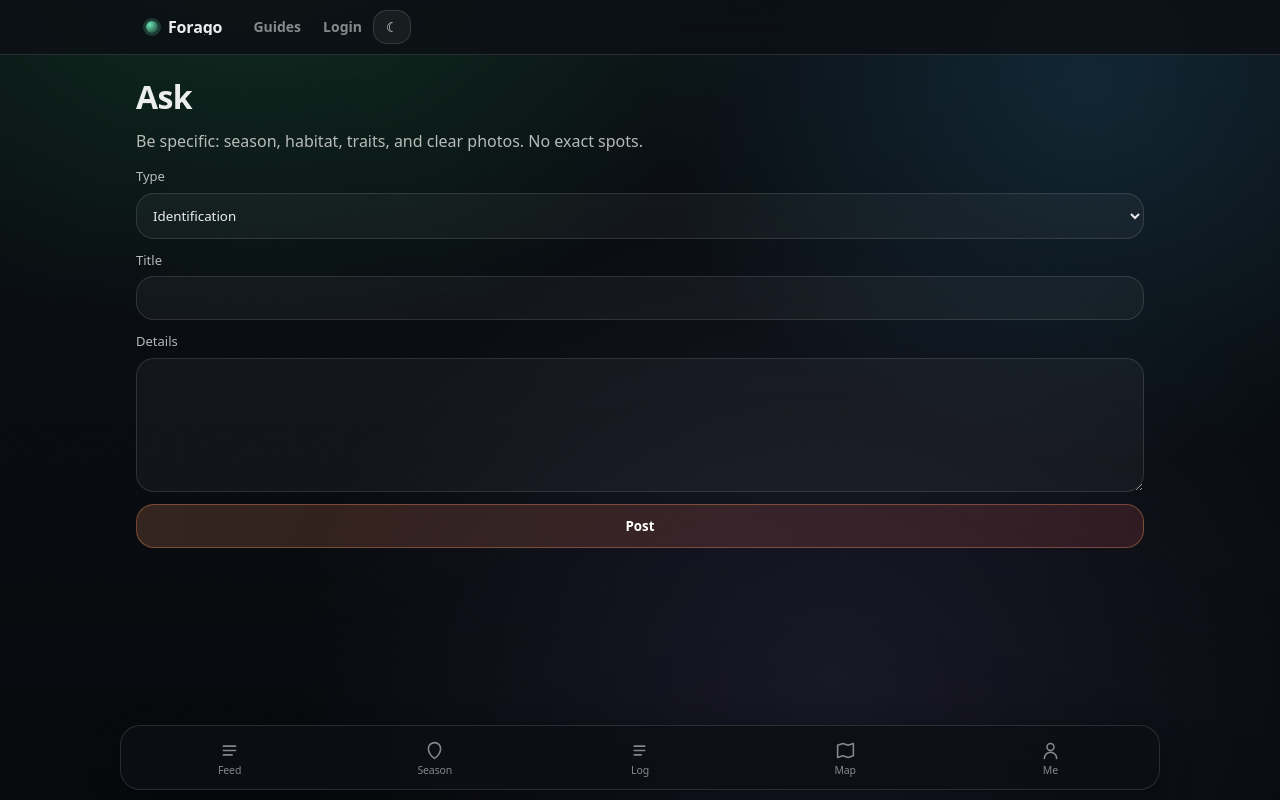
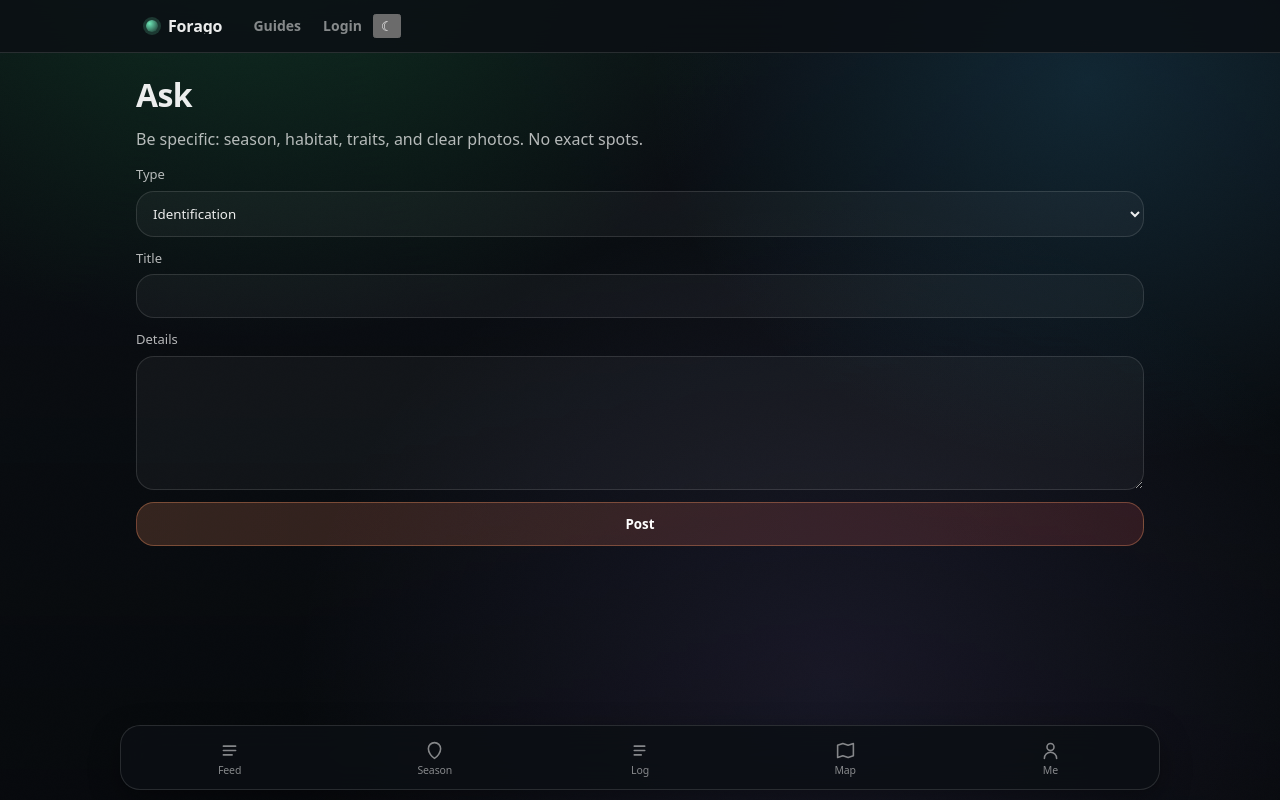
Before and after one commit to Hyllekvist/forago, a Next.js app: page /en/ask in a window 1280 px wide. Built offline with nearby package versions, Linux system fonts and the light colour scheme.

Commit message:
Update ThemeToggle.tsx

```diff
--- a/src/components/UI/ThemeToggle.tsx
+++ b/src/components/UI/ThemeToggle.tsx
@@ -28,8 +28,16 @@ export function ThemeToggle() {
   }
 
   return (
-    <button className={styles.btn} onClick={toggle} type="button" aria-label="Toggle theme">
-      {theme === "dark" ? "☾" : "☀︎"}
+    <button
+      className={styles.toggle}
+      onClick={toggle}
+      type="button"
+      aria-label="Toggle theme"
+      title={theme === "dark" ? "Light mode" : "Dark mode"}
+    >
+      <span className={styles.icon} aria-hidden>
+        {theme === "dark" ? "☾" : "☀︎"}
+      </span>
     </button>
   );
 }
```
